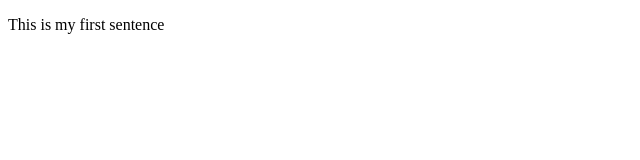
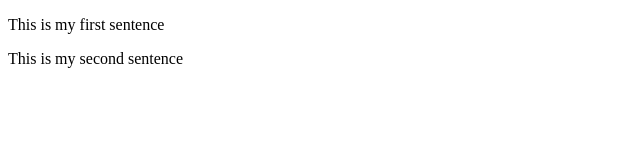
Before and after one commit to ferminwebdev/first-repo, a plain HTML site: page index.html in a window 1280 px wide. Shown: the whole page, without its empty margins (0-640 px from the left). Drawn offline with Linux system fonts and the light colour scheme.

Commit message:
Sample2 commit Sampl 2nd sentence

```diff
--- a/index.html
+++ b/index.html
@@ -8,5 +8,6 @@
 </head>
 <body>
   <p>This is my first sentence</p>
+  <p>This is my second sentence</p>
 </body>
 </html>
```
